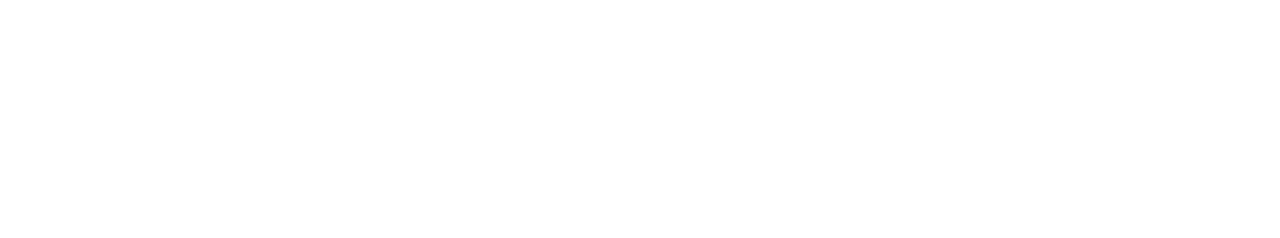
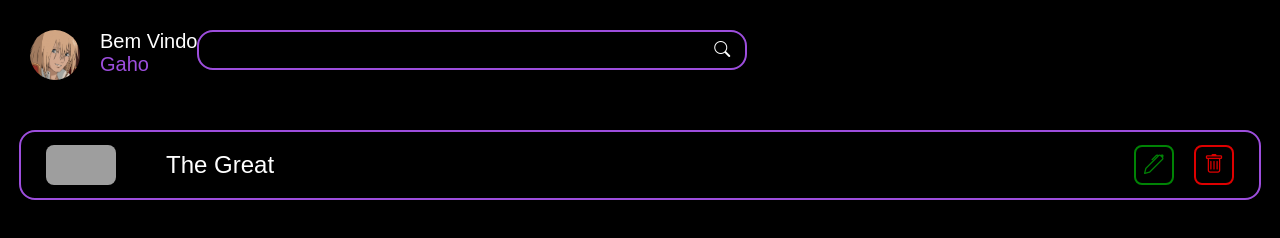
Before and after one commit to lucikaii/AcmeFilmes-Front, a website: page pages/cms.html in a window 1280 px wide. Drawn offline with nearby package versions, Linux system fonts and the light colour scheme; grey boxes are pictures that could not be loaded.

Commit message:
ohhh jesus

```diff
--- /dev/null
+++ b/css/cms.css
@@ -0,0 +1,132 @@
+body{
+    height: 100vh;
+    width: 100vw;
+    background: var(--black);
+    overflow-x: hidden;
+}
+header{
+    height: 100px;
+    width: 100%;
+    padding: 30px;
+    z-index: 1;
+    position: fixed;
+    display: flex;
+    background: var(--black);
+}
+.profile{
+    display: flex;
+    gap: 20px;
+}
+.photo{
+    height: 50px;
+    width: 50px;
+    border-radius: 50%;
+}
+.welcome{
+    display: grid;
+    font-family: var(--main-font);
+}
+h1{
+    font-size: 20px;
+    color: var(--white);
+    font-weight: 400;
+}
+.name{
+    font-size: 20px;
+    color: var(--main-purple);
+}
+.ul{
+    display: flex;
+}
+.search{
+    height: 40px;
+    width: 550px;
+    border: 2px solid var(--main-purple);
+    border-radius: 16px;
+    color: var(--white);
+    display: flex;
+    padding-left: 10px;
+    padding-right: 10px;
+    align-items: center;
+    gap: 5px;
+}
+.search-input{
+    width: 95%;
+    border: 0;
+    outline: 0;
+    color: var(--white);
+    background: transparent;
+}
+.search-button{
+    cursor: pointer;
+}
+main{
+    width: 100%;
+    padding-top: 130px;
+    display: grid;
+    justify-content: center;
+    align-items: center;
+    gap: 25px;
+}
+.card{
+    border: 2px solid #9D4EDD;
+    border-radius: 16px;
+    background-color: transparent;
+    width: 1242px;
+    height: 70px;
+    display: flex;
+    align-items: center;
+    justify-content: space-between;
+    padding-inline: 25px;
+}
+.filme{
+    display:  flex;
+    align-items: center;
+    gap: 50px;
+}
+.foto_capa{
+    background-image: url(https://uploads.metropoles.com/wp-content/uploads/2019/04/03170659/Heath-Ledger-Coringa-RED.jpg);
+    width: 70px;
+    height: 40px;
+    border-radius: 8px;
+    background-position: center;
+    background-repeat: no-repeat;
+    background-size: cover;
+}
+.nome{
+    color: var(--white);
+    font-family: var(--main-font);
+    font-size: 24px;
+}
+.botoes{
+    display: flex;
+    gap: 20px;
+}
+.edit-button{
+    height: 40px;
+    width: 40px;
+    font-size: 20px;
+    border: 0;
+    border-radius: 8px;
+    color: var(--green);
+    background: transparent;
+    border: 2px solid var(--green);
+}
+.edit-button:hover{
+        background: var(--green);
+        color: var(--white);
+}
+.delete-button{
+    height: 40px;
+    width: 40px;
+    font-size: 20px;
+    border: 0;
+    border-radius: 8px;
+    color: var(--red);
+    background: transparent;
+    border: 2px solid var(--red);
+}
+.delete-button:hover{
+    background: var(--red);
+    color: var(--white);
+}
--- a/css/popup.css
+++ b/css/popup.css
@@ -59,7 +59,7 @@
     height: 20px;
     width: 20px;
     background-color: blue;
-    border-radius: 8px;
+    border-radius: 5px;
 }
 span{
     color: var(--white);
--- a/css/root.css
+++ b/css/root.css
@@ -4,6 +4,9 @@
     --gray: #141414;
     --main-purple: #9D4EDD;
     --white: #FFFFFF;
+    --red: #DE0000;
+    --green: #008305;
+
     --main-font: 'Inria Sans', sans-serif;
 
 }
--- a/js/films.js
+++ b/js/films.js
@@ -3,7 +3,7 @@ export async function getMovies(){
     const url = 'https://acmefilmes-zhei.onrender.com/v1/acmefilmes/filmes'
     const response = await fetch(url)
     const data = await response.json()
-    return data.filmes
+    return data
 }
 
 export async function getMovie (id){
--- a/pages/cms.html
+++ b/pages/cms.html
@@ -3,9 +3,44 @@
 <head>
     <meta charset="UTF-8">
     <meta name="viewport" content="width=device-width, initial-scale=1.0">
+    <link rel="stylesheet" href="https://cdn.jsdelivr.net/npm/bootstrap-icons@1.11.3/font/bootstrap-icons.min.css">
+    <link rel="stylesheet" href="../css/reset.css">
+    <link rel="stylesheet" href="../css/root.css">
+    <link rel="stylesheet" href="../css/cms.css">
     <title>Acme Filmes | Administrator</title>
 </head>
 <body>
+    <header>
+        <div class="profile">
+            <img src="../img/howl.png" alt="pic" class="photo">
+            <div class="welcome">
+                <h1>Bem Vindo</h1>
+                <span class="name">Gaho</span>
+            </div>
+        </div>
 
+
+
+        <div class="search">
+            <input type="text" class="search-input">
+            <i class="bi bi-search search-button"></i>
+        </div>
+    </header>
+    <main>
+
+        <div class="card">
+            <div class="filme">
+                <div class="foto_capa"></div>
+                <p class="nome">
+                    The Great
+                </p>
+            </div>
+            <div class="botoes">
+                <button class="edit-button"><i class="bi bi-pen"></i></button>
+                <button class="delete-button"><i class="bi bi-trash"></i></button>
+            </div>
+        </div>
+
+    </main>
 </body>
 </html>
```
Also changed, not shown: js/imgur.js (added, +19 -0 lines), js/movies.js (+29 -0 lines), pages/home.html (+40 -0 lines), pages/movies.html (+1 -29 lines), pages/signup.html (+2 -0 lines), css/signup.css (line endings or trailing spaces).
